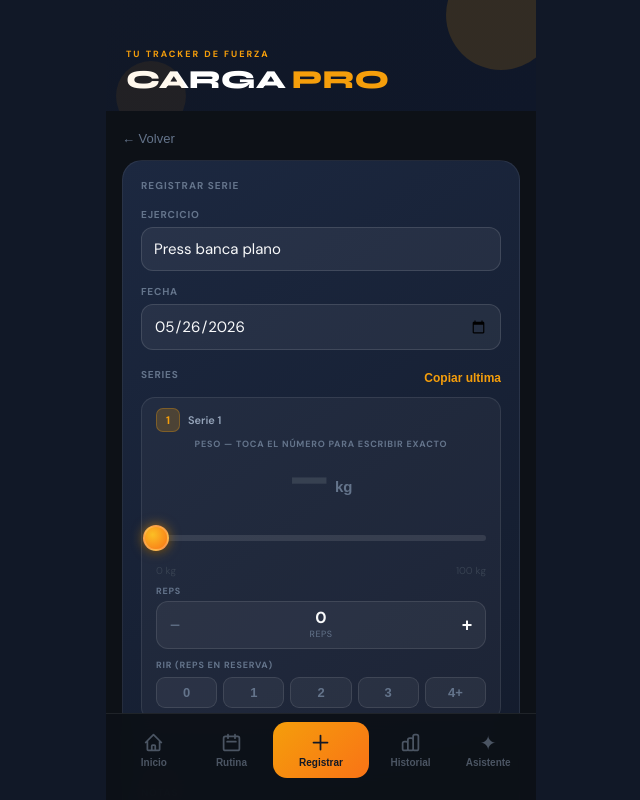
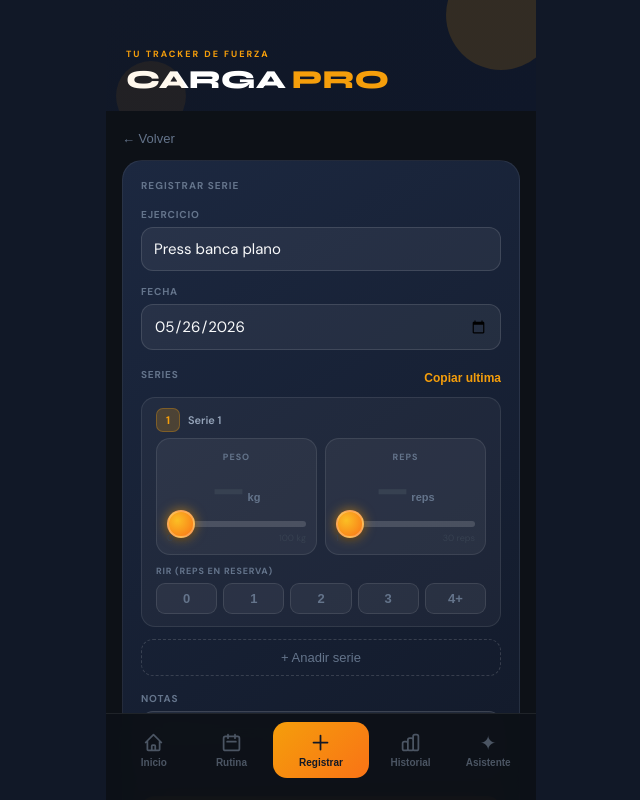
Before and after one commit to Adrian29-moll/carga-pro-p, a React (Vite) app: page / in a window 1280 px wide. Both pictures are taken after a click on the button "Registrar". Shown: the top 800 px of the page, without its empty margins (319-959 px from the left). Built offline with nearby package versions, Linux system fonts and the light colour scheme.

Commit message:
slider en peso y reps

```diff
--- a/src/App.jsx
+++ b/src/App.jsx
@@ -380,19 +380,21 @@
   );
 }
 
-function WeightSlider({ value, onChange, sessions = [], exercise = "" }) {
+function SliderInput({ label, value, onChange, min = 0, max = 100, step = 1, unit = "", sessions = [], exercise = "" }) {
   const [editing, setEditing] = useState(false);
   const [draft, setDraft] = useState("");
   const inputRef = useRef(null);
   const numVal = parseFloat(value) || 0;
 
   const histMax = sessions.filter(s => s.exercise === exercise).flatMap(s => s.sets.map(x => parseFloat(x.weight) || 0));
-  const sliderMax = Math.max(100, Math.ceil((Math.max(numVal, ...histMax, 0) + 25) / 2.5) * 2.5);
-  const pct = sliderMax > 0 ? Math.min((numVal / sliderMax) * 100, 100) : 0;
+  const sliderMax = unit === "kg"
+    ? Math.max(max, Math.ceil((Math.max(numVal, ...histMax, 0) + 25) / step) * step)
+    : max;
+  const pct = sliderMax > min ? Math.min(((numVal - min) / (sliderMax - min)) * 100, 100) : 0;
 
   function handleSlider(e) {
     const raw = parseFloat(e.target.value);
-    onChange(String(Math.round(raw / 2.5) * 2.5));
+    onChange(String(Math.round(raw / step) * step));
   }
   function startEdit() {
     setDraft(numVal === 0 ? "" : String(numVal));
@@ -401,47 +403,42 @@
   }
   function commitEdit() {
     const p = parseFloat(draft);
-    if (!isNaN(p) && p >= 0) onChange(String(p));
+    if (!isNaN(p) && p >= min) onChange(String(p));
     setEditing(false);
   }
 
   return (
-    <div style={{ padding: "4px 0 8px" }}>
-      <div style={{ display: "flex", justifyContent: "center", alignItems: "baseline", gap: 6, marginBottom: 14 }}>
+    <div style={{ background: "rgba(255,255,255,0.05)", borderRadius: 14, padding: "12px 10px 10px", border: "1px solid rgba(255,255,255,0.09)", display: "flex", flexDirection: "column", alignItems: "center" }}>
+      <div style={{ fontSize: 9, fontWeight: 700, color: "#64748b", textTransform: "uppercase", letterSpacing: 1, marginBottom: 8 }}>{label}</div>
+      <div style={{ display: "flex", alignItems: "baseline", gap: 3, marginBottom: 10, minHeight: 40 }}>
         {editing ? (
-          <input ref={inputRef} type="number" step="0.5" value={draft}
+          <input ref={inputRef} type="number" step={step} value={draft}
             onChange={e => setDraft(e.target.value)}
             onBlur={commitEdit}
             onKeyDown={e => e.key === "Enter" && commitEdit()}
-            style={{ width: 100, textAlign: "center", fontSize: 38, fontWeight: 800, color: "#f59e0b", background: "transparent", border: "none", borderBottom: "2px solid #f59e0b", outline: "none", fontFamily: "Syne, sans-serif", padding: "0 4px" }}
+            style={{ width: 70, textAlign: "center", fontSize: 30, fontWeight: 800, color: "#f59e0b", background: "transparent", border: "none", borderBottom: "2px solid #f59e0b", outline: "none", fontFamily: "Syne, sans-serif" }}
           />
         ) : (
-          <button onClick={startEdit} style={{ background: "none", border: "none", cursor: "pointer", display: "flex", alignItems: "baseline", gap: 6, padding: "4px 14px", borderRadius: 10 }}>
-            <span style={{ fontSize: 42, fontWeight: 800, color: numVal ? "#f9fafb" : "#374151", fontFamily: "Syne, sans-serif", lineHeight: 1 }}>{numVal || "—"}</span>
-            <span style={{ fontSize: 15, color: "#64748b", fontWeight: 600 }}>kg</span>
+          <button onClick={startEdit} style={{ background: "none", border: "none", cursor: "pointer", display: "flex", alignItems: "baseline", gap: 3, padding: "2px 6px" }}>
+            <span style={{ fontSize: 34, fontWeight: 800, color: numVal ? "#f9fafb" : "#374151", fontFamily: "Syne, sans-serif", lineHeight: 1 }}>{numVal || "—"}</span>
+            <span style={{ fontSize: 11, color: "#64748b", fontWeight: 600 }}>{unit}</span>
           </button>
         )}
       </div>
-
-      {/* Custom slider: native input invisible over visual track+thumb */}
-      <div style={{ position: "relative", height: 40, display: "flex", alignItems: "center", marginBottom: 6 }}>
-        {/* Track background */}
-        <div style={{ position: "absolute", left: 0, right: 0, height: 6, borderRadius: 99, background: "rgba(255,255,255,0.1)", overflow: "hidden", pointerEvents: "none" }}>
-          <div style={{ width: `${pct}%`, height: "100%", background: "linear-gradient(to right, #f59e0b, #f97316)", borderRadius: 99, transition: "width .06s" }} />
-        </div>
-        {/* Thumb */}
-        <div style={{ position: "absolute", left: `calc(${pct}% - 13px)`, width: 26, height: 26, borderRadius: "50%", background: "radial-gradient(circle at 35% 35%, #fbbf24, #f97316)", boxShadow: "0 0 12px rgba(245,158,11,0.6), 0 2px 6px rgba(0,0,0,0.4)", border: "2px solid rgba(255,255,255,0.2)", pointerEvents: "none", transition: "left .06s" }} />
-        {/* Native input on top, invisible */}
-        <input
-          type="range" min={0} max={sliderMax} step={2.5} value={numVal}
-          onChange={handleSlider}
-          style={{ position: "absolute", width: "100%", height: "100%", opacity: 0, cursor: "pointer", margin: 0, padding: 0, WebkitAppearance: "none", appearance: "none" }}
-        />
-      </div>
-
-      <div style={{ display: "flex", justifyContent: "space-between" }}>
-        <span style={{ fontSize: 10, color: "#374151" }}>0 kg</span>
-        <span style={{ fontSize: 10, color: "#374151" }}>{sliderMax} kg</span>
+      <input
+        type="range" min={min} max={sliderMax} step={step} value={numVal}
+        onChange={handleSlider}
+        className="weight-slider"
+        style={{
+          WebkitAppearance: "none", appearance: "none",
+          width: "100%", display: "block",
+          height: 6, borderRadius: 99, outline: "none", cursor: "pointer", marginBottom: 5,
+          background: `linear-gradient(to right, #f59e0b ${pct}%, rgba(255,255,255,0.15) ${pct}%)`,
+        }}
+      />
+      <div style={{ display: "flex", justifyContent: "space-between", width: "100%" }}>
+        <span style={{ fontSize: 9, color: "#374151" }}>{min}</span>
+        <span style={{ fontSize: 9, color: "#374151" }}>{sliderMax} {unit}</span>
       </div>
     </div>
   );
@@ -481,12 +478,11 @@
         {!isOnly && <button onClick={() => onRemove(idx)} style={{ background: "none", border: "none", cursor: "pointer", color: "#4b5563", fontSize: 15, padding: "0 2px" }}>✕</button>}
       </div>
 
-      <div style={{ fontSize: 9, fontWeight: 700, color: "#64748b", textTransform: "uppercase", letterSpacing: 0.8, textAlign: "center" }}>Peso — toca el número para escribir exacto</div>
-      <WeightSlider value={set.weight} onChange={v => onChange(idx, "weight", v)} sessions={sessions} exercise={exercise} />
-
-      <div style={{ marginBottom: 10 }}>
-        <div style={{ fontSize: 9, fontWeight: 700, color: "#64748b", textTransform: "uppercase", letterSpacing: 0.8, marginBottom: 4 }}>Reps</div>
-        <Stepper value={set.reps} onChange={v => onChange(idx, "reps", v)} step={1} unit="reps" />
+      <div style={{ display: "grid", gridTemplateColumns: "1fr 1fr", gap: 8, marginBottom: 10 }}>
+        <SliderInput label="Peso" value={set.weight} onChange={v => onChange(idx, "weight", v)}
+          min={0} max={100} step={2.5} unit="kg" sessions={sessions} exercise={exercise} />
+        <SliderInput label="Reps" value={set.reps} onChange={v => onChange(idx, "reps", v)}
+          min={1} max={30} step={1} unit="reps" />
       </div>
 
       <div>
@@ -667,9 +663,12 @@
         ::-webkit-scrollbar{width:0}
         ::placeholder{color:rgba(255,255,255,0.25)}
         select option{background:#161d2e;color:#f9fafb}
-        input[type=range]{-webkit-appearance:none;appearance:none}
-        input[type=range]::-webkit-slider-thumb{-webkit-appearance:none;width:26px;height:26px;border-radius:50%;background:radial-gradient(circle,#f59e0b,#f97316);cursor:pointer;box-shadow:0 0 10px rgba(245,158,11,0.55),0 2px 4px rgba(0,0,0,0.35);border:2px solid rgba(255,255,255,0.15)}
-        input[type=range]::-moz-range-thumb{width:26px;height:26px;border-radius:50%;background:#f59e0b;cursor:pointer;border:none;box-shadow:0 0 8px rgba(245,158,11,0.5)}
+        .weight-slider{-webkit-appearance:none;appearance:none}
+        .weight-slider::-webkit-slider-runnable-track{-webkit-appearance:none;height:6px;border-radius:99px;background:transparent}
+        .weight-slider::-webkit-slider-thumb{-webkit-appearance:none;width:28px;height:28px;border-radius:50%;background:radial-gradient(circle at 35% 35%,#fbbf24,#f97316);margin-top:-11px;cursor:pointer;box-shadow:0 0 12px rgba(245,158,11,0.65),0 2px 5px rgba(0,0,0,0.4);border:2px solid rgba(255,255,255,0.25)}
+        .weight-slider::-moz-range-track{height:6px;border-radius:99px;background:rgba(255,255,255,0.15)}
+        .weight-slider::-moz-range-progress{height:6px;border-radius:99px;background:#f59e0b}
+        .weight-slider::-moz-range-thumb{width:28px;height:28px;border-radius:50%;background:#f59e0b;cursor:pointer;border:none;box-shadow:0 0 10px rgba(245,158,11,0.6)}
       `}</style>
 
       <div style={{ background: "linear-gradient(135deg, #111827 0%, #0f1729 100%)", padding: "48px 20px 16px", position: "relative", overflow: "hidden" }}>
```
